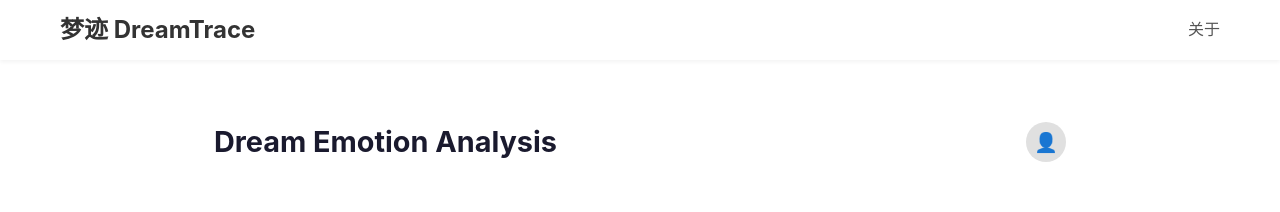
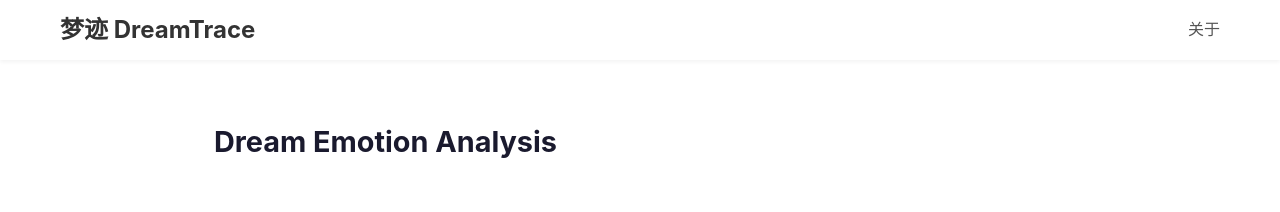
Before and after one commit to lur9605-droid/DreamTrace, a Next.js app: page /stats in a window 1280 px wide. Shown: the top 212 px of the page. Built offline with nearby package versions, Linux system fonts and the light colour scheme.

Commit message:
refactor(stats): 移除用户头像占位符
清理未使用的用户头像占位符代码，保持界面简洁

```diff
--- a/app/stats/page.tsx
+++ b/app/stats/page.tsx
@@ -65,10 +65,6 @@ export default function StatsPage() {
     <div className={styles.container}>
       <header className={styles.header}>
         <h1 className={styles.title}>Dream Emotion Analysis</h1>
-        <div className={styles.userIcon}>
-             {/* Placeholder for user avatar */}
-             <span>👤</span>
-        </div>
       </header>
 
       <div className={styles.cardsScroll}>
```
